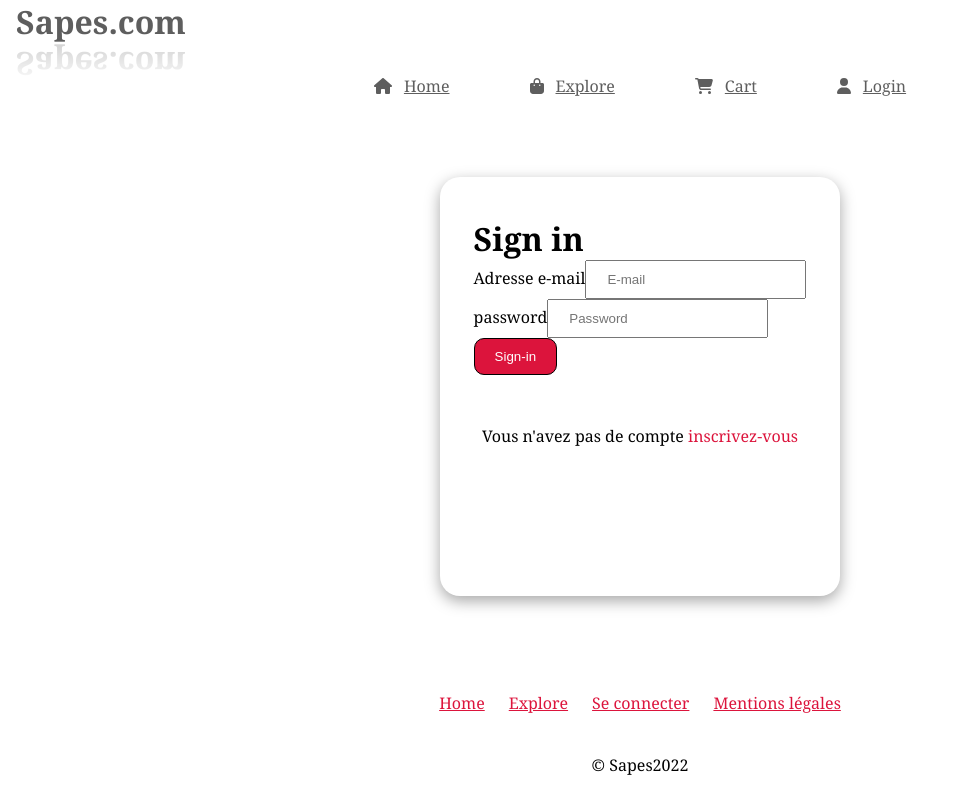
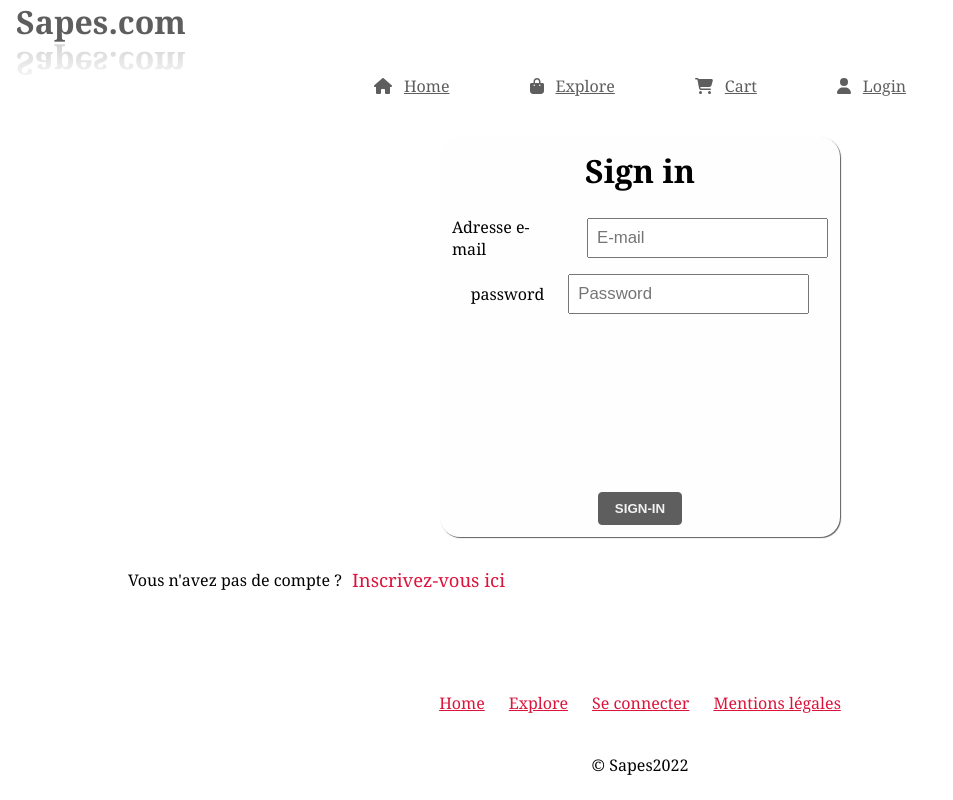
Before and after one commit to ReyGuillaume/clothes-ecommerce-app, a Vue app: page /login in a window 1280 px wide. Shown: the whole page, without its empty margins (0-953 px from the left). Built offline with nearby package versions, Linux system fonts and the light colour scheme.

Commit message:
add login form style

```diff
--- a/src/assets/main.css
+++ b/src/assets/main.css
@@ -58,6 +58,7 @@ img {
 }
 
 .main-button,
+.full-button,
 .second-button {
   color: #5e5e5e;
   background: none;
@@ -69,10 +70,18 @@ img {
   gap: 1rem;
   cursor: pointer;
 }
+.full-button {
+  border: #5e5e5e 1px solid;
+  color: #f2f2f2;
+  background: #5e5e5e;
+  padding: .5rem 1rem;
+  margin: auto;
+  border-radius: 4px;
+}
 .main-button {
   border: #5e5e5e 1px solid;
   padding: .5rem 1rem;
-    margin-right: auto;
+  margin: auto;
 }
 .main-button:hover {
   animation: snake 2s;
--- a/src/views/HomeView.vue
+++ b/src/views/HomeView.vue
@@ -57,7 +57,9 @@
 .presentation h3,
 .presentation p {
   text-align: center;
-  font-weight: bold;
+}
+.presentation p {
+  font-size: .85em;
 }
 .presentation > .image > img {
   position: absolute;
--- a/src/views/LoginView.vue
+++ b/src/views/LoginView.vue
@@ -73,8 +73,9 @@ export default {
 
 <template>
   <div class="login-container container" v-if="(!this.idUser && !this.idAdmin)">
-    <div class="sign-in" v-if="(model == 'sign-in')">
+    <div class="sign-in login-form" v-if="(model == 'sign-in')">
         <h1 class="login-title">Sign in</h1>
+        <div class="form">
           <div class="form-elt">
             <label for="mail">Adresse e-mail</label>
             <input type="text" id="mail" class="input-login" placeholder="E-mail" v-model="mail">
@@ -83,11 +84,13 @@ export default {
             <label for="password">password</label>
             <input type="password" id="password" class="input-login" placeholder="Password" v-model="password">
           </div>
-        <input type="submit" value="Sign-in" @click="login">
+        </div>
+        <input type="submit" class="full-button" value="Sign-in" @click="login">
     </div>
 
-    <div class="sign-up" v-else-if="(model == 'sign-up')">
+    <div class="sign-up login-form" v-else-if="(model == 'sign-up')">
       <h1 class="login-title">Sign up</h1>
+      <div class="form">
         <div class="form-elt">
           <label for="mail">Adresse e-mail</label>
           <input type="text" id="mail" class="input-login" placeholder="E-mail" v-model="mail">
@@ -104,11 +107,12 @@ export default {
           <label for="Phone-Number">Phone Number</label>
           <input type="text" id="Phone-Number" placeholder="Phone Number">
         </div>
-      <input type="submit"  value="Sign up">
+      </div>
+      <input type="submit" class="full-button" value="Sign up">
     </div>
 
-    <p v-if="model == 'sign-in'">Vous n'avez pas de compte <a v-on:click="model = 'sign-up'">inscrivez-vous</a></p>
-    <p v-if="model == 'sign-up'">Vous avez un compte <a v-on:click="model = 'sign-in'">connectez-vous</a></p>
+    <p v-if="model == 'sign-in'">Vous n'avez pas de compte ? <a v-on:click="model = 'sign-up'">Inscrivez-vous ici</a></p>
+    <p v-if="model == 'sign-up'">Vous avez déjà un compte ? <a v-on:click="model = 'sign-in'">Connectez-vous ici</a></p>
   </div>
 
   <div  class="admin-container container"  v-if="idAdmin">
@@ -123,39 +127,53 @@ export default {
 </template>
 
 <style>
-    .login-container{
-        width: 400px;
-        margin: 40px auto;
-        padding: 40px 0px;
-        border-radius: 20px;
+.login-form {
+  margin: auto;
+  width: 25rem;
+  min-height: 25rem;
   display: flex;
   flex-direction: column;
   align-items: center;
-        gap: 50px;
-        box-shadow: rgba(0, 0, 0, 0.35) 0px 5px 15px;
+  gap: 1.5rem;
+  padding: .75rem;
+  overflow: hidden;
+  border-radius: 5%;
+  transition: .25s ease-in;
+  box-shadow: #5e5e5e 1px 1px 1px ;
+  background-color: #5e5e5e02;
+  margin-bottom: 1rem;
+}
+.login-form > .form {
+  display: flex;
+  flex-direction: column;
+  align-items: center;
+  flex-grow: 1;
+  gap: .9rem;
+}
+.login-form > .form > .form-elt {
+  display: flex;
+  align-items: center;
+  gap: 1.5rem;
+}
+.login-form > .form input {
+  padding: .5rem;
+  outline: #5e5e5e 2px;
+  font-size: 1.05rem;
+}
+.login-form .main-button {
+  margin: auto;
+}
+.login-container > p {
+  margin-left: 10vw;
+}
+.login-container > p > a {
+  display: inline-block;
+  padding: 1rem;
+  transform: scale(1.15);
+  transition: .5s ease-in-out;
+}
+.login-container > p > a:hover {
+  transform: scale(1.05);
 }
 
-    .login-form{
-        display: flex;
-        flex-direction: column;
-        width: 80%;
-        gap: 10px
-    }
-
-    input{
-        padding: 10px 20px
-    }
-
-    input[type="submit"]{
-        cursor: pointer;
-        background-color: crimson;
-        color:white;
-        border: 1px solid black;
-
-        border-radius: 10px;
-    }
-
-    p{
-      font-size: 1rem;
-    }
 </style>
```
Lines whose indentation alone changed are shown as unchanged.
